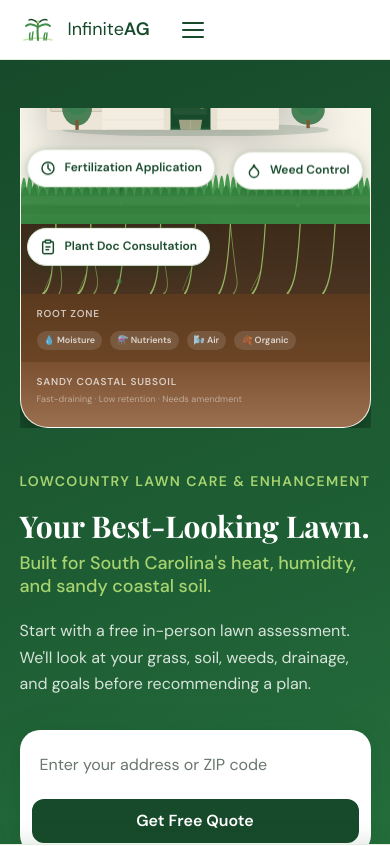
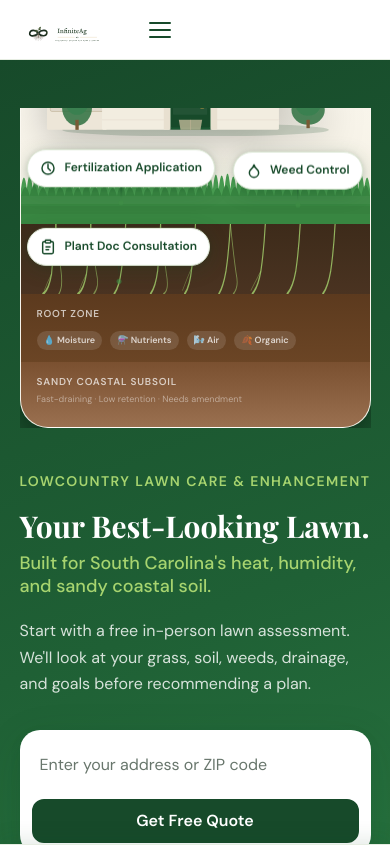
Before and after one commit to Pritham18/Infiniteag-website, a plain HTML site: page index.html in a window 390 px wide. Shown: the top 846 px of the page. Drawn offline with nearby package versions, Linux system fonts and the light colour scheme.

Commit message:
Replace hand-drawn SVG logo with official InfiniteAg logo assets
- Header: InfiniteAg_Horizontal_FullColor_Outlined.svg (48px height, auto width)
- Footer: InfiniteAg_Primary_Stacked_White_Outlined.svg (72px, white on dark)
- Favicon: InfiniteAg_Favicon_512px.png added to <head>
- Removed old hand-drawn palmetto SVG + logo-text markup from header and footer
- Added .site-logo-img and .site-logo-img--footer CSS with responsive mobile sizing
- Bump stylesheet to v=9

```diff
--- a/index.html
+++ b/index.html
@@ -11,7 +11,8 @@
   <link rel="preconnect" href="https://fonts.googleapis.com" />
   <link rel="preconnect" href="https://fonts.gstatic.com" crossorigin />
   <link href="https://fonts.googleapis.com/css2?family=DM+Sans:ital,opsz,wght@0,9..40,300;0,9..40,400;0,9..40,500;0,9..40,600;1,9..40,400&family=Playfair+Display:wght@600;700&display=swap" rel="stylesheet" />
-  <link rel="stylesheet" href="styles.css?v=8" />
+  <link rel="icon" type="image/png" href="assets/logo/InfiniteAg_Favicon_512px.png">
+  <link rel="stylesheet" href="styles.css?v=9" />
 </head>
 <body>
 
@@ -21,33 +22,8 @@
   <header class="site-header" id="site-header">
     <div class="container header-inner">
 
-      <a href="#" class="logo" aria-label="InfiniteAh — Back to top">
-        <!-- Custom palmetto/marsh grass logo mark -->
-        <span class="logo-icon" aria-hidden="true">
-          <svg width="36" height="36" viewBox="0 0 36 36" fill="none" xmlns="http://www.w3.org/2000/svg">
-            <!-- Ground line -->
-            <path d="M4 28 Q18 24 32 28" stroke="#A7D46F" stroke-width="1.5" stroke-linecap="round" fill="none" opacity="0.6"/>
-            <!-- Central tall stem -->
-            <path d="M18 28 Q17 20 18 10" stroke="#3F8F46" stroke-width="2" stroke-linecap="round"/>
-            <!-- Left arch frond -->
-            <path d="M18 15 Q10 10 6 14" stroke="#3F8F46" stroke-width="1.8" stroke-linecap="round" fill="none"/>
-            <!-- Right arch frond -->
-            <path d="M18 15 Q26 10 30 14" stroke="#3F8F46" stroke-width="1.8" stroke-linecap="round" fill="none"/>
-            <!-- Upper left frond -->
-            <path d="M18 11 Q12 6 9 8" stroke="#174A2A" stroke-width="1.5" stroke-linecap="round" fill="none"/>
-            <!-- Upper right frond -->
-            <path d="M18 11 Q24 6 27 8" stroke="#174A2A" stroke-width="1.5" stroke-linecap="round" fill="none"/>
-            <!-- Tip bud -->
-            <circle cx="18" cy="10" r="1.5" fill="#A7D46F"/>
-            <!-- Left short grass blades -->
-            <path d="M10 28 Q9 24 10 21" stroke="#3F8F46" stroke-width="1.4" stroke-linecap="round"/>
-            <path d="M12 28 Q12.5 23 13 20" stroke="#3F8F46" stroke-width="1.4" stroke-linecap="round"/>
-            <!-- Right short grass blades -->
-            <path d="M24 28 Q24 23 25 21" stroke="#3F8F46" stroke-width="1.4" stroke-linecap="round"/>
-            <path d="M26 28 Q27 24 27 21" stroke="#3F8F46" stroke-width="1.4" stroke-linecap="round"/>
-          </svg>
-        </span>
-        <span class="logo-text">Infinite<strong>AG</strong></span>
+      <a href="#" class="logo" aria-label="InfiniteAg">
+        <img src="assets/logo/InfiniteAg_Horizontal_FullColor_Outlined.svg" alt="InfiniteAg" class="site-logo-img">
       </a>
 
       <nav class="main-nav" aria-label="Main navigation">
@@ -1403,23 +1379,8 @@
     <div class="container footer-inner">
 
       <div class="footer-brand">
-        <a href="#" class="logo logo--light" aria-label="InfiniteAh — Back to top">
-          <span class="logo-icon" aria-hidden="true">
-            <svg width="30" height="30" viewBox="0 0 36 36" fill="none" xmlns="http://www.w3.org/2000/svg">
-              <path d="M4 28 Q18 24 32 28" stroke="#A7D46F" stroke-width="1.5" stroke-linecap="round" fill="none" opacity="0.5"/>
-              <path d="M18 28 Q17 20 18 10" stroke="#A7D46F" stroke-width="2" stroke-linecap="round"/>
-              <path d="M18 15 Q10 10 6 14" stroke="#A7D46F" stroke-width="1.8" stroke-linecap="round" fill="none"/>
-              <path d="M18 15 Q26 10 30 14" stroke="#A7D46F" stroke-width="1.8" stroke-linecap="round" fill="none"/>
-              <path d="M18 11 Q12 6 9 8" stroke="#3F8F46" stroke-width="1.5" stroke-linecap="round" fill="none"/>
-              <path d="M18 11 Q24 6 27 8" stroke="#3F8F46" stroke-width="1.5" stroke-linecap="round" fill="none"/>
-              <circle cx="18" cy="10" r="1.5" fill="#A7D46F"/>
-              <path d="M10 28 Q9 24 10 21" stroke="#3F8F46" stroke-width="1.4" stroke-linecap="round"/>
-              <path d="M12 28 Q12.5 23 13 20" stroke="#3F8F46" stroke-width="1.4" stroke-linecap="round"/>
-              <path d="M24 28 Q24 23 25 21" stroke="#3F8F46" stroke-width="1.4" stroke-linecap="round"/>
-              <path d="M26 28 Q27 24 27 21" stroke="#3F8F46" stroke-width="1.4" stroke-linecap="round"/>
-            </svg>
-          </span>
-          <span class="logo-text">Infinite<strong>AG</strong></span>
+        <a href="#" class="logo" aria-label="InfiniteAg">
+          <img src="assets/logo/InfiniteAg_Primary_Stacked_White_Outlined.svg" alt="InfiniteAg" class="site-logo-img site-logo-img--footer">
         </a>
         <p class="footer-tagline">Professional lawn care, landscaping, and seasonal enhancements<br/>for the Lowcountry, South Carolina.</p>
         <!-- Phone number will be added later -->
--- a/styles.css
+++ b/styles.css
@@ -121,9 +121,9 @@ p{color:var(--color-muted);max-width:65ch}
 .site-header{position:sticky;top:0;z-index:100;height:var(--header-h);background:rgba(255,255,255,.96);backdrop-filter:blur(10px);-webkit-backdrop-filter:blur(10px);border-bottom:1px solid var(--color-border);transition:box-shadow var(--dur-md) var(--ease)}
 .site-header.scrolled{box-shadow:var(--shadow-md)}
 .header-inner{display:flex;align-items:center;gap:var(--space-6);height:100%}
-.logo{display:flex;align-items:center;gap:var(--space-3);flex-shrink:0;white-space:nowrap}
-.logo-text{font-size:var(--text-md);font-weight:400;color:var(--color-primary);white-space:nowrap;line-height:1.2}
-.logo-text strong{font-weight:700;display:inline}
+.logo{display:inline-flex;align-items:center;flex-shrink:0;text-decoration:none;white-space:nowrap}
+.site-logo-img{display:block;height:48px;width:auto;max-width:220px}
+.site-logo-img--footer{height:72px;max-width:160px}
 .logo--light .logo-text{color:var(--color-white)}
 .main-nav{flex:1;display:flex;justify-content:center}
 .main-nav ul{display:flex;gap:var(--space-6)}
@@ -524,6 +524,8 @@ p{color:var(--color-muted);max-width:65ch}
   .form-row .btn{width:100%;border-radius:var(--radius-md);justify-content:center}
   .trust-list{grid-template-columns:1fr;gap:var(--space-5)}
   .services-grid{grid-template-columns:1fr}
+  .site-logo-img{height:40px;max-width:180px}
+  .site-logo-img--footer{height:60px;max-width:140px}
   .pd-profile-card{padding:28px 20px}
   .pd-cta{flex-direction:column}
   .pd-cta .btn{width:100%}
```
Also changed, not shown: assets/logo/InfiniteAg_Favicon_512px.png (added), assets/logo/InfiniteAg_Horizontal_FullColor_Outlined.svg (added), assets/logo/InfiniteAg_Horizontal_OneColor_Forest_Outlined.svg (added), assets/logo/InfiniteAg_Primary_Stacked_White_Outlined.svg (added).
